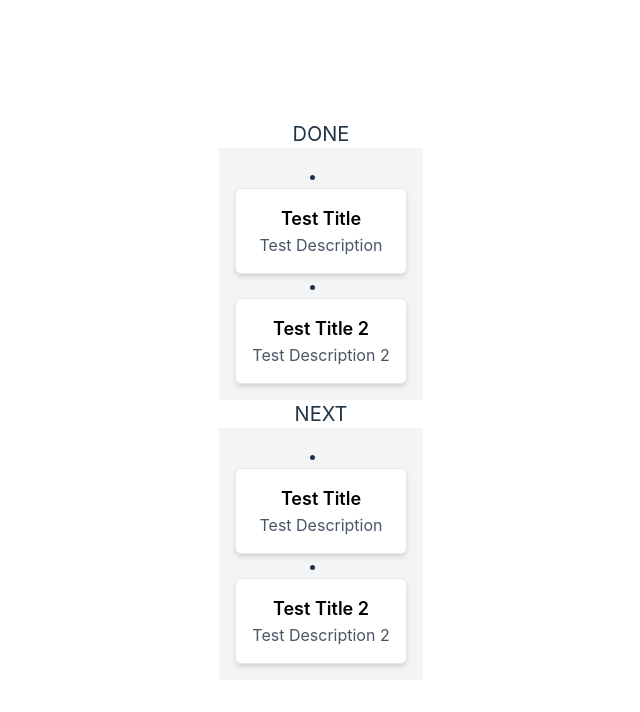
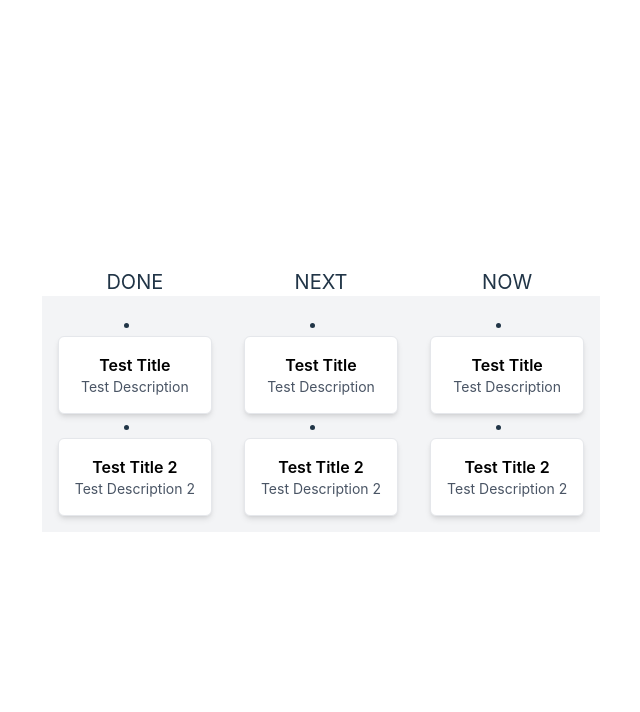
Before and after one commit to Kenta-Asakura/task-ease, a React (Vite) app in the folder task-ease/: page / in a window 1280 px wide. Shown: the top 712 px of the page, without its empty margins (319-959 px from the left). Built offline with nearby package versions, Linux system fonts and the light colour scheme.

Commit message:
NavBar and SideBar Components created

```diff
--- a/task-ease/src/components/Board.jsx
+++ b/task-ease/src/components/Board.jsx
@@ -2,7 +2,7 @@ import Column from "./Column";
 
 function Board() {
   return (
-    <>
+    <div className="flex">
       <Column
         title="Done"
       />
@@ -10,7 +10,11 @@ function Board() {
       <Column
         title="Next"
       />
-    </>
+
+      <Column
+        title="Now"
+      />
+    </div>
   )
 };
 
--- a/task-ease/src/components/Column.jsx
+++ b/task-ease/src/components/Column.jsx
@@ -2,14 +2,14 @@ import Task from "./Task";
 
 function Column({ title }) {
   return (
-    <>
+    <div className="flex flex-col">
       <h3 className="text-base md:text-xl uppercase">{title}</h3>
 
       <div className="bg-gray-100 p-4">
         <Task heading="Test Title" description="Test Description" />
         <Task heading="Test Title 2" description="Test Description 2" />
       </div>
-    </>
+    </div>
   );
 }
 
--- /dev/null
+++ b/task-ease/src/components/Navbar.jsx
@@ -0,0 +1,9 @@
+function Navbar() {
+  return (
+    <div>
+
+    </div>
+  )
+}
+
+export default Navbar;
--- /dev/null
+++ b/task-ease/src/components/SideBar.jsx
@@ -0,0 +1,7 @@
+function SideBar() {
+  return (
+    <div>SideBar</div>
+  )
+}
+
+export default SideBar;
--- a/task-ease/src/components/Task.jsx
+++ b/task-ease/src/components/Task.jsx
@@ -4,8 +4,8 @@ function Task({ heading, description }) {
   return (
     <li>
       <article className="bg-white shadow-md p-4 rounded-md border border-gray-200">
-        <h3 className="text-lg font-semibold text-black">{heading}</h3>
-        <p className="text-gray-600">{description}</p>
+        <h3 className="text-base font-semibold text-black">{heading}</h3>
+        <p className="text-sm text-gray-600">{description}</p>
       </article>
     </li>
   );
```
